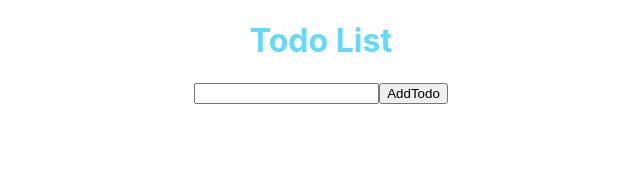
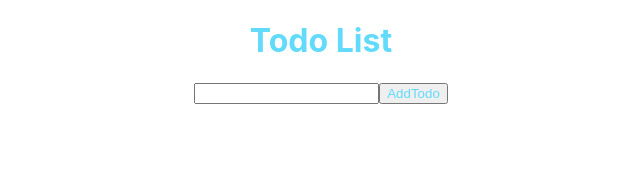
Before and after one commit to Titanx123/todo, a React (Create React App) app: page / in a window 1280 px wide. Shown: the top 173 px of the page, without its empty margins (319-959 px from the left). Built offline with nearby package versions, Linux system fonts and the light colour scheme.

Commit message:
changes1

```diff
--- a/src/App.css
+++ b/src/App.css
@@ -39,3 +39,6 @@
 .heading-title{
   color: #61dafb;
 }
+.buttonadd{
+  color: #61dafb;
+}
```
